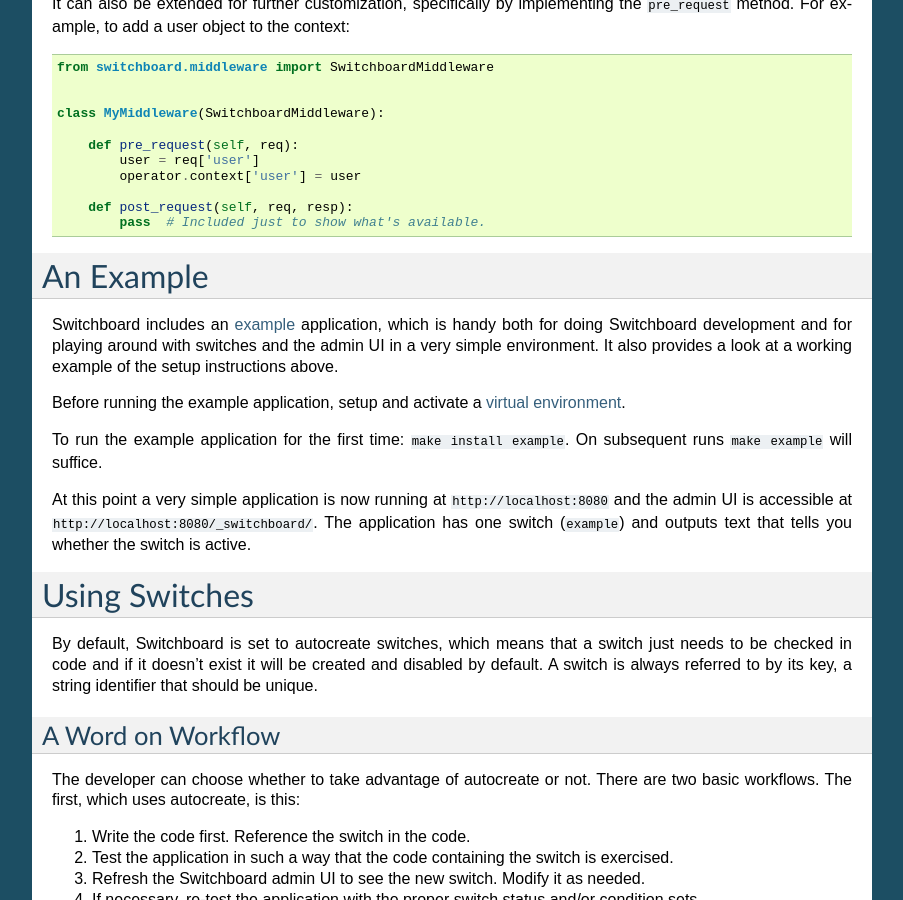
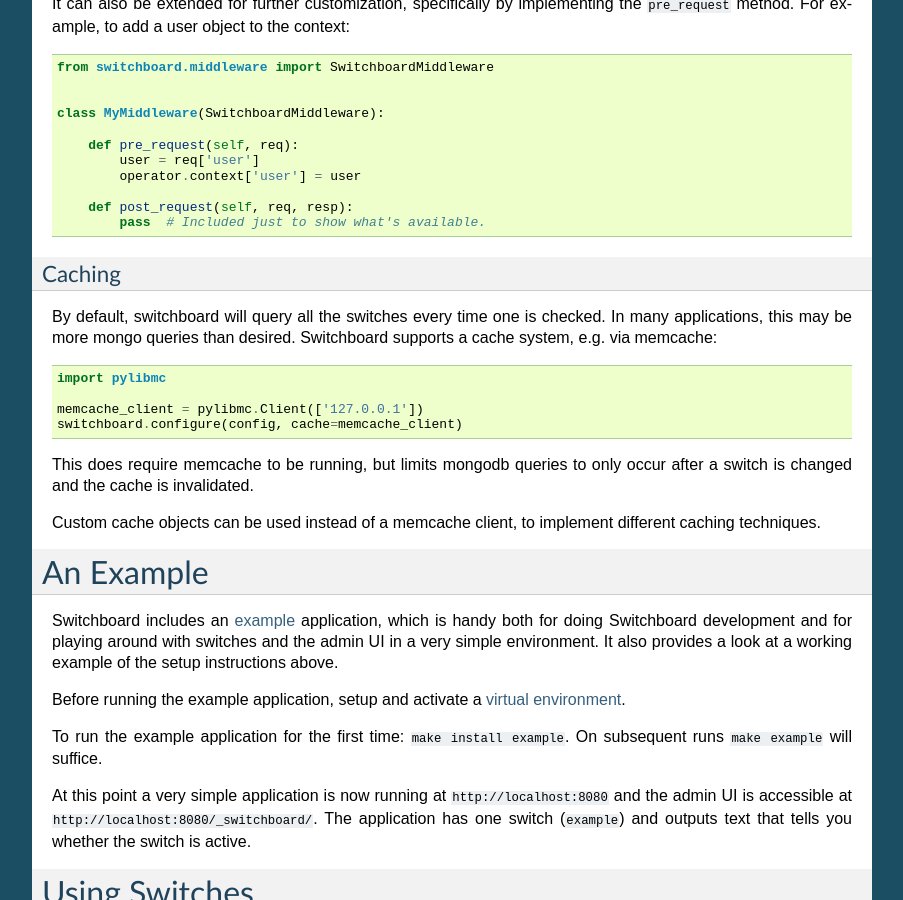
Before and after one commit to switchboardpy/switchboard, a Sphinx documentation site: the page built from docs/user-documentation.rst, in a window 1280 px wide and 900 px high, scrolled down 2389 px. Shown: the whole window, without its empty margins (198-1101 px from the left). Built offline with Sphinx 7.4.7, drawn with Linux system fonts in a browser that asks for light colours.

Commit message:
Add basic docs for caching

```diff
--- a/docs/index.rst
+++ b/docs/index.rst
@@ -19,7 +19,7 @@
 Having a `feature flipper`_ allows features to be inserted without creating
 long-running feature branches. Not having to deal with merge headaches
 and messy conflicts means your continuous integration builds run smoother.
-`Continous deployment`_ is now an option because dangerous code can be hidden
+`Continuous deployment`_ is now an option because dangerous code can be hidden
 behind a switch. In short, Switchboard turns you into a `continuous delivery
 ninja`_.
 
@@ -31,7 +31,7 @@
 -------------
 
 .. toctree::
-   :maxdepth: 2
+   :maxdepth: 3
 
    user-documentation
 
--- a/docs/user-documentation.rst
+++ b/docs/user-documentation.rst
@@ -153,6 +153,25 @@
 
         def post_request(self, req, resp):
             pass  # Included just to show what's available.
+
+
+Caching
+^^^^^^^
+
+By default, switchboard will query all the switches every time one is checked.  In
+many applications, this may be more mongo queries than desired.  Switchboard supports
+a cache system, e.g. via memcache::
+
+    import pylibmc
+
+    memcache_client = pylibmc.Client(['127.0.0.1'])
+    switchboard.configure(config, cache=memcache_client)
+
+This does require memcache to be running, but limits mongodb queries to only occur
+after a switch is changed and the cache is invalidated.
+
+Custom cache objects can be used instead of a memcache client, to implement different caching
+techniques.
 
 
 An Example
```
